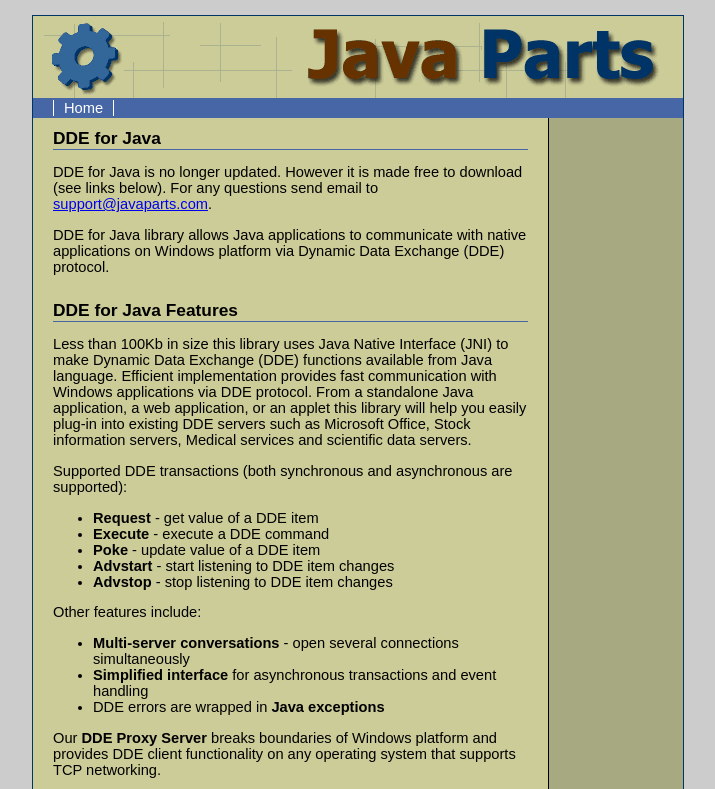
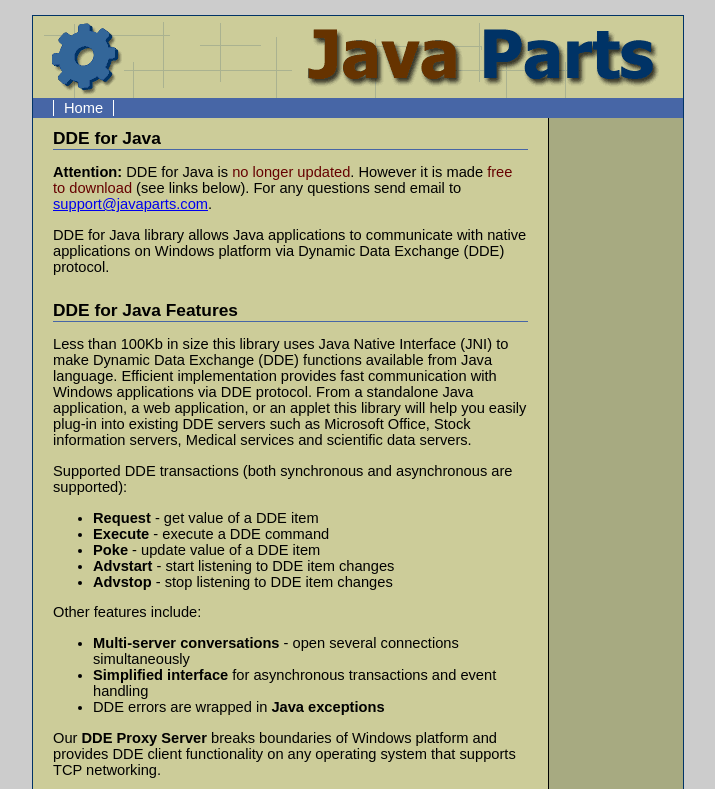
Before and after one commit to ignat/ignat.github.io, a plain HTML site: page javaparts/index.html in a window 1280 px wide. Shown: the top 789 px of the page, without its empty margins (282-997 px from the left). Drawn offline with Linux system fonts and the light colour scheme.

Commit message:
Highlight announcement that the library is no longer updated

```diff
--- a/javaparts/index.html
+++ b/javaparts/index.html
@@ -23,7 +23,7 @@
     <div id="centerpane">
       <h2>DDE for Java</h2>
       <p>
-         DDE for Java is no longer updated. However it is made free to download (see links below).
+         <b>Attention:</b> DDE for Java is <span class="red">no longer updated</span>. However it is made <span class="red">free to download</span> (see links below).
          For any questions send email to <a href="mailto:support@javaparts.com">support@javaparts.com</a>.
       </p>
       <p>
--- a/javaparts/pure.css
+++ b/javaparts/pure.css
@@ -252,3 +252,6 @@
 span.rqrd {
   color: #cc0000;
 }
+.red {
+  color: #660000;
+}
```
